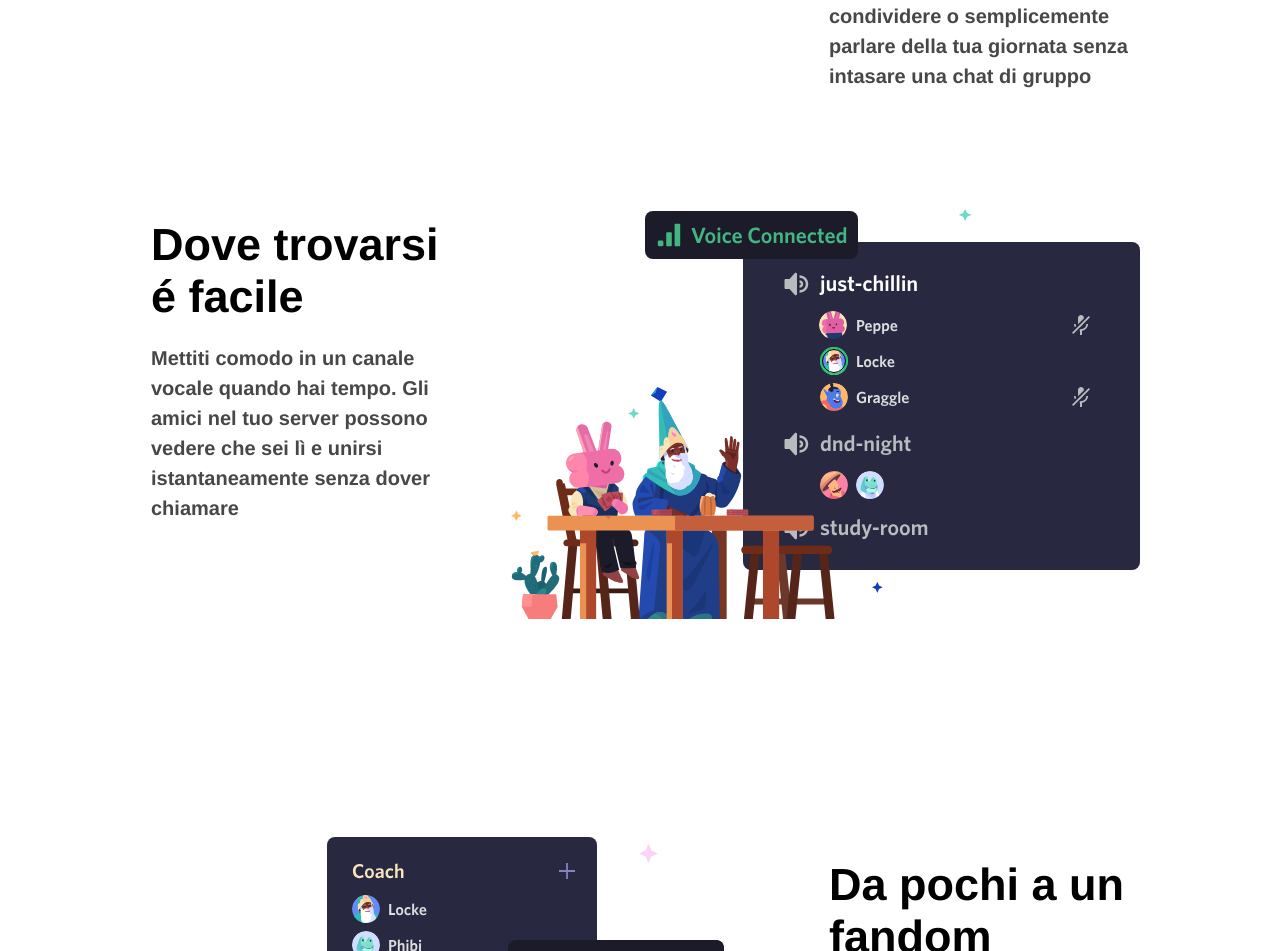
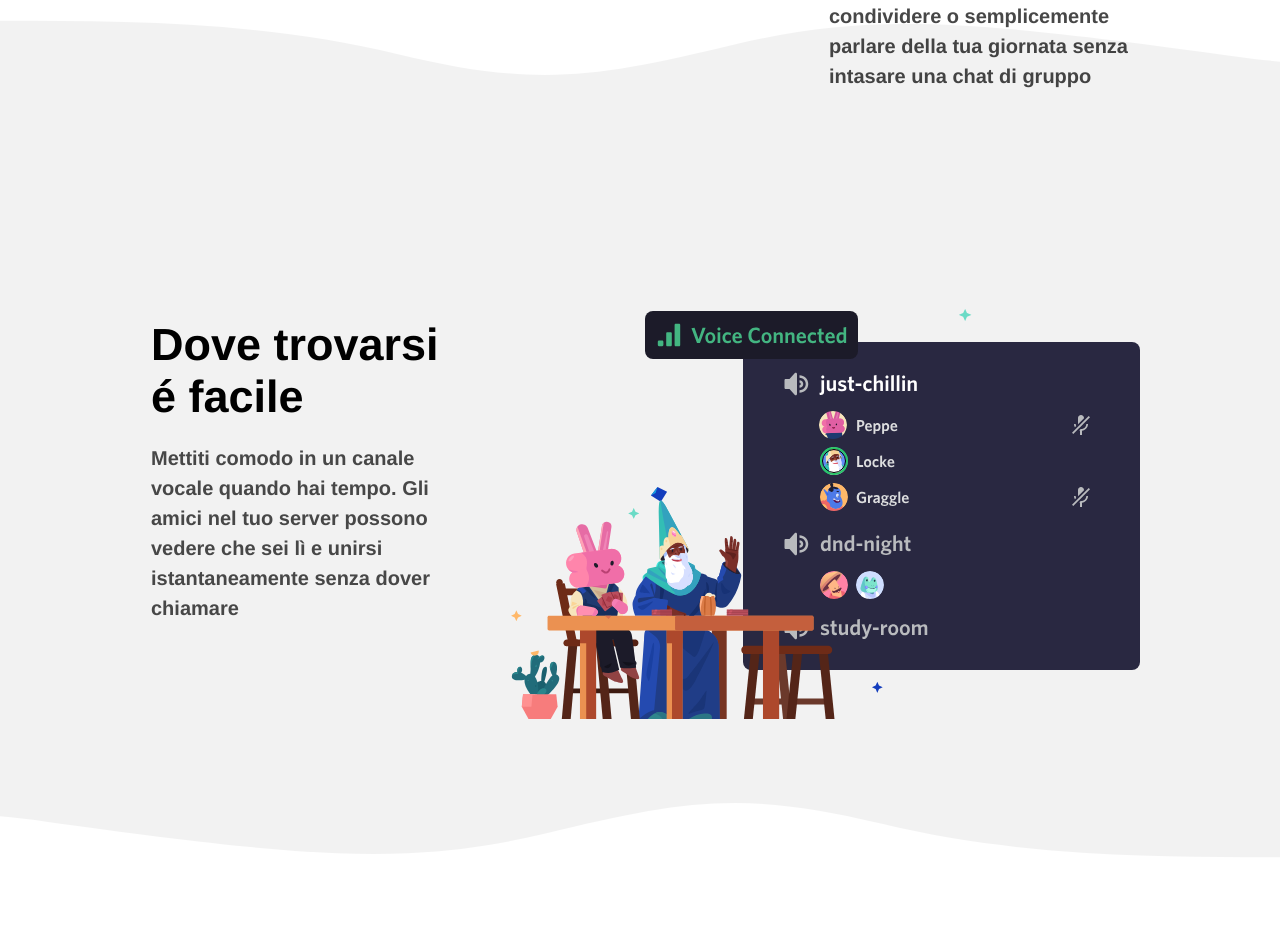
Before and after one commit to Lorbac/htmlcss-discord, a plain HTML site: page index.html in a window 1280 px wide. Shown: the part 1181-2132 px from the top of the page. Drawn offline with Linux system fonts and the light colour scheme.

Commit message:
Aggiunta bonus Wave

```diff
--- a/css/style.css
+++ b/css/style.css
@@ -56,7 +56,24 @@ a:hover {
     content: "";
     clear: both;
     display: table;
-  }
+}
+
+.wave {
+    background-image: url(../img/wave.svg);
+    height: 100px;
+    filter: opacity(0.05)
+}
+
+.whiteWave {
+    background-image: url(../img/wave.svg);
+    height: 100px;
+    filter: opacity(0.05);
+    transform: rotate(180deg)
+}
+
+.gray {
+    background-color: hsl(0, 0%, 95%);
+}
 
 /* fine common */
 
@@ -218,7 +235,7 @@ span {
 /* footer */
 
 footer {
-    height: 90vh;
+    padding-bottom: 30px;
     background-color: #23272A;
 }
 
--- a/index.html
+++ b/index.html
@@ -71,8 +71,6 @@
     <!-- main -->
     <main>
 
-
-
         <section class="jumbo">
 
             <div class="jumbo_content">
@@ -119,7 +117,9 @@
 
         </section>
 
-        <section id="second_banner" class="banner">
+        <div class="wave"></div>
+
+        <section id="second_banner" class="banner gray">
 
             <div class="content_banner clearfix">
 
@@ -140,6 +140,8 @@
             </div>
 
         </section>
+
+        <div class="whiteWave"></div>
 
         <section id="third_banner" class="banner">
 
@@ -163,7 +165,9 @@
 
         </section>
 
-        <section id="fourth_banner" class="banner">
+        <div class="wave"></div>
+
+        <section id="fourth_banner" class="banner gray">
 
             <div class="header_banner">
 
@@ -182,6 +186,9 @@
             </div>
 
         </section>
+
+        <div class="whiteWave"></div>
+
 
         <section id="" class="download_banner">
 
```
